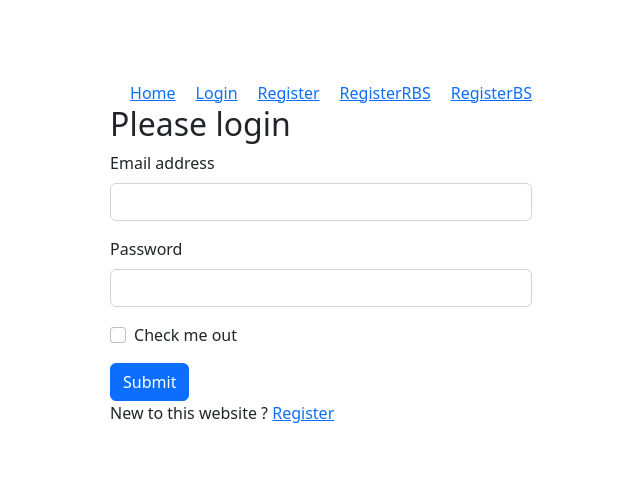
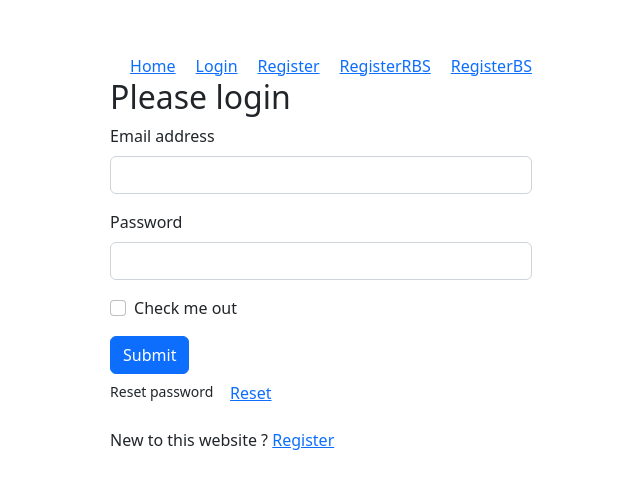
Before and after one commit to HmSani6699/email-password-projects, a React (Vite) app: page /login in a window 1280 px wide. Shown: the part 139-628 px from the top of the page, without its empty margins (319-959 px from the left). Built offline with nearby package versions, Linux system fonts and the light colour scheme.

Commit message:
ad to reset password

```diff
--- a/src/Login/Login.jsx
+++ b/src/Login/Login.jsx
@@ -1,19 +1,18 @@
-import { getAuth, signInWithEmailAndPassword } from 'firebase/auth';
-import React, { useState } from 'react';
+import { getAuth, sendPasswordResetEmail, signInWithEmailAndPassword } from 'firebase/auth';
+import React, { useRef, useState } from 'react';
 import app from '../Firebase/Firebase.config';
 import { Link } from 'react-router-dom';
 
 const Login = () => {
-    const [error,setError]=useState('');
-    const [success,setSuccess]=useState('');
-    const auth = getAuth(app)
+    const [error, setError] = useState('');
+    const [success, setSuccess] = useState('');
+    const auth = getAuth(app);
+    const emailReset = useRef();
 
     const handleSubmit = event => {
         event.preventDefault();
         const email = event.target.email.value;
         const password = event.target.password.value;
-        console.log(email, password);
-
 
         signInWithEmailAndPassword(auth, email, password)
             .then(result => {
@@ -27,13 +26,24 @@ const Login = () => {
                 setError(error.message)
             })
     }
+
+    const handleResetBtn = ()=> {
+        const email = emailReset.current.value;
+        sendPasswordResetEmail(auth,email)
+        .then(()=>{
+            alert('Please check your email')
+        })
+        .catch(error=>{
+            console.log(error);
+        })
+    }
     return (
         <div>
             <h2>Please login</h2>
             <form onSubmit={handleSubmit}>
                 <div className="mb-3">
                     <label /*for="exampleInputEmail1"*/ className="form-label">Email address</label>
-                    <input type="email" name='email' className="form-control" id="exampleInputEmail1" aria-describedby="emailHelp" />
+                    <input type="email" ref={emailReset} name='email' className="form-control" id="exampleInputEmail1" aria-describedby="emailHelp" />
 
                 </div>
                 <div className="mb-3">
@@ -45,6 +55,7 @@ const Login = () => {
                     <label className="form-check-label" /*for="exampleCheck1"*/ >Check me out</label>
                 </div>
                 <button type="submit" className="btn btn-primary">Submit</button>
+                <p><small>Reset password <button onClick={handleResetBtn} className='btn btn-link'>Reset</button></small></p>
                 <p>New to this website ? <Link to='/register'>Register</Link> </p>
                 <p className='text-danger'>{error}</p>
                 <p className='text-success'>{success}</p>
```
